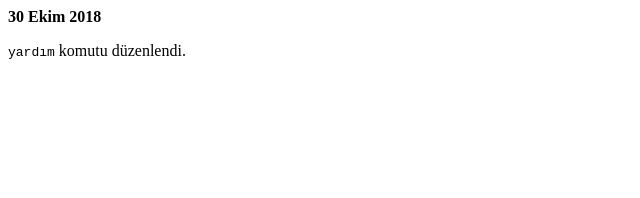
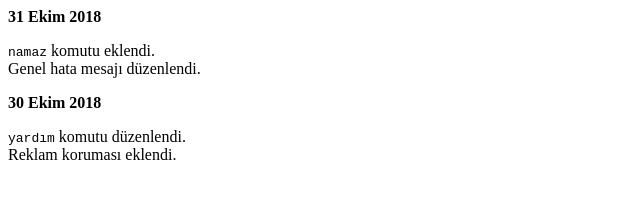
Before and after one commit to AcarSY/acarsy.github.io, a plain HTML site: page changelog/brulh.html in a window 1280 px wide. Shown: the whole page, without its empty margins (0-640 px from the left). Drawn offline with Linux system fonts and the light colour scheme.

Commit message:
Update brulh.html

```diff
--- a/changelog/brulh.html
+++ b/changelog/brulh.html
@@ -4,7 +4,9 @@
 		<meta http-equiv="Content-Type" content="text/html; charset=utf-8">
 	</head>
 	<body>
+		<b>31 Ekim 2018</b>
+		<p><code>namaz</code> komutu eklendi.<br>Genel hata mesajı düzenlendi.</p>
 		<b>30 Ekim 2018</b>
-		<p><code>yardım</code> komutu düzenlendi.</p>
+		<p><code>yardım</code> komutu düzenlendi.<br>Reklam koruması eklendi.</p>
 	</body>
 </html>
```
